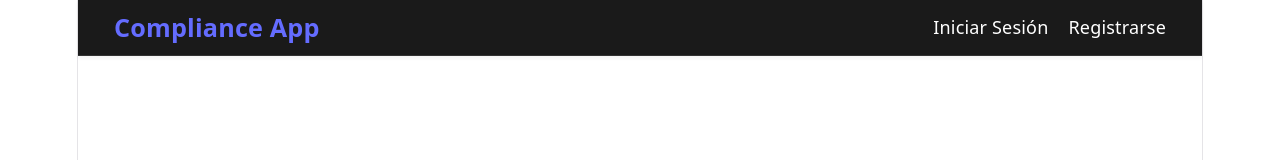
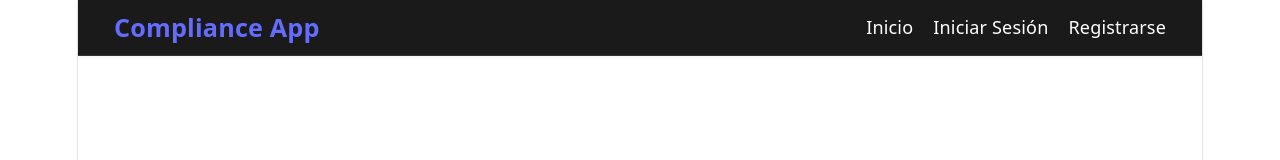
Before and after one commit to stonedjjh/compliance-processor-oci, a React (Vite) app in the folder frontend-react/: page /auth in a window 1280 px wide. Shown: the top 160 px of the page. Built offline with nearby package versions, Linux system fonts and the light colour scheme; no server answers.

Commit message:
feat(ui): mejorar navegación
- Se actualizó NavBar para redirigir a '/' al cerrar sesión.

- Se ocultó el enlace 'Inicio' cuando el usuario está autenticado o en la ruta raíz.

- Se ocultaron los enlaces de Iniciar Sesión/Registrarse si el usuario ya está en esas rutas.

```diff
--- a/frontend-react/src/components/Navbar/NavBar.tsx
+++ b/frontend-react/src/components/Navbar/NavBar.tsx
@@ -1,27 +1,24 @@
-import { Link, useNavigate } from "react-router";
+import { Link, useNavigate, useLocation } from "react-router";
 import styles from "./Navbar.module.css";
 
 export const NavBar = () => {
   const navigate = useNavigate();
+  const location = useLocation();
   const isAuthenticated = !!localStorage.getItem("token");
 
   const handleLogout = () => {
     localStorage.removeItem("token");
     localStorage.removeItem("user");
-    navigate("/auth/login", { replace: true });
+    navigate("/", { replace: true });
   };
 
   return (
     <nav className={styles.navbar}>
       <div className={styles.logo}>Compliance App</div>
       <div className={styles.menu}>
-        {/* <Link to="/" className={styles.link}>
+        {!isAuthenticated && location.pathname !== "/" && (
+          <Link to="/" className={styles.link}>
             Inicio
-        </Link> */}
-
-        {isAuthenticated && (
-          <Link to="/dashboard/upload" className={styles.link}>
-            Subir Archivo
           </Link>
         )}
 
@@ -35,12 +32,16 @@ export const NavBar = () => {
           </button>
         ) : (
           <>
+            {location.pathname !== "/auth/login" && (
               <Link to="/auth/login" className={styles.link}>
                 Iniciar Sesión
               </Link>
+            )}
+            {location.pathname !== "/auth/register" && (
               <Link to="/auth/register" className={styles.link}>
                 Registrarse
               </Link>
+            )}
           </>
         )}
       </div>
--- a/frontend-react/src/components/auth/ProtectedRoute.tsx
+++ b/frontend-react/src/components/auth/ProtectedRoute.tsx
@@ -1,7 +1,7 @@
-import { Navigate, Outlet } from 'react-router';
+import { Navigate, Outlet } from "react-router";
 
 const ProtectedRoute = () => {
-  const token = localStorage.getItem('token');
+  const token = localStorage.getItem("token");
 
   if (!token) {
     // Si no hay token, lo mandamos al login
```
Lines whose indentation alone changed are shown as unchanged.
